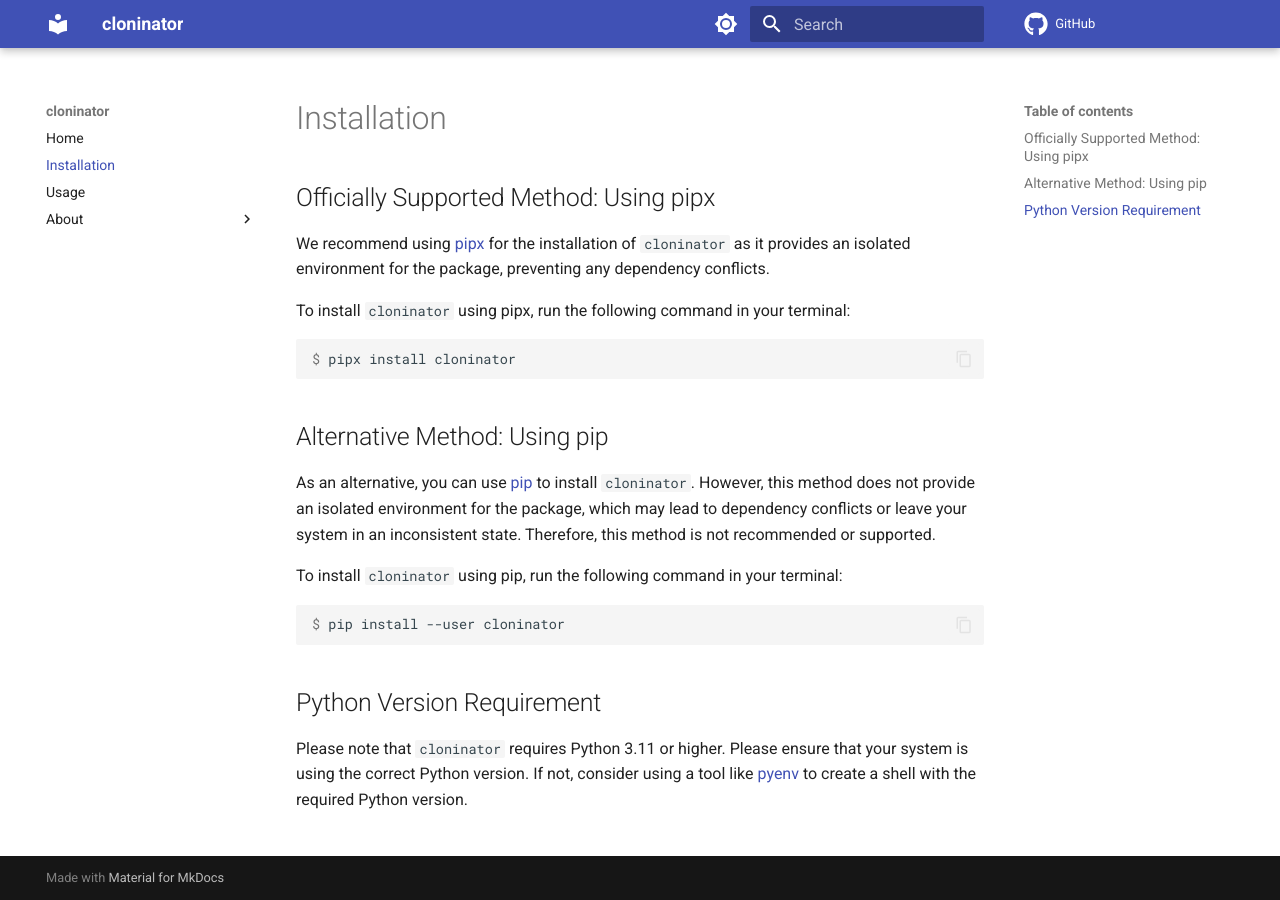
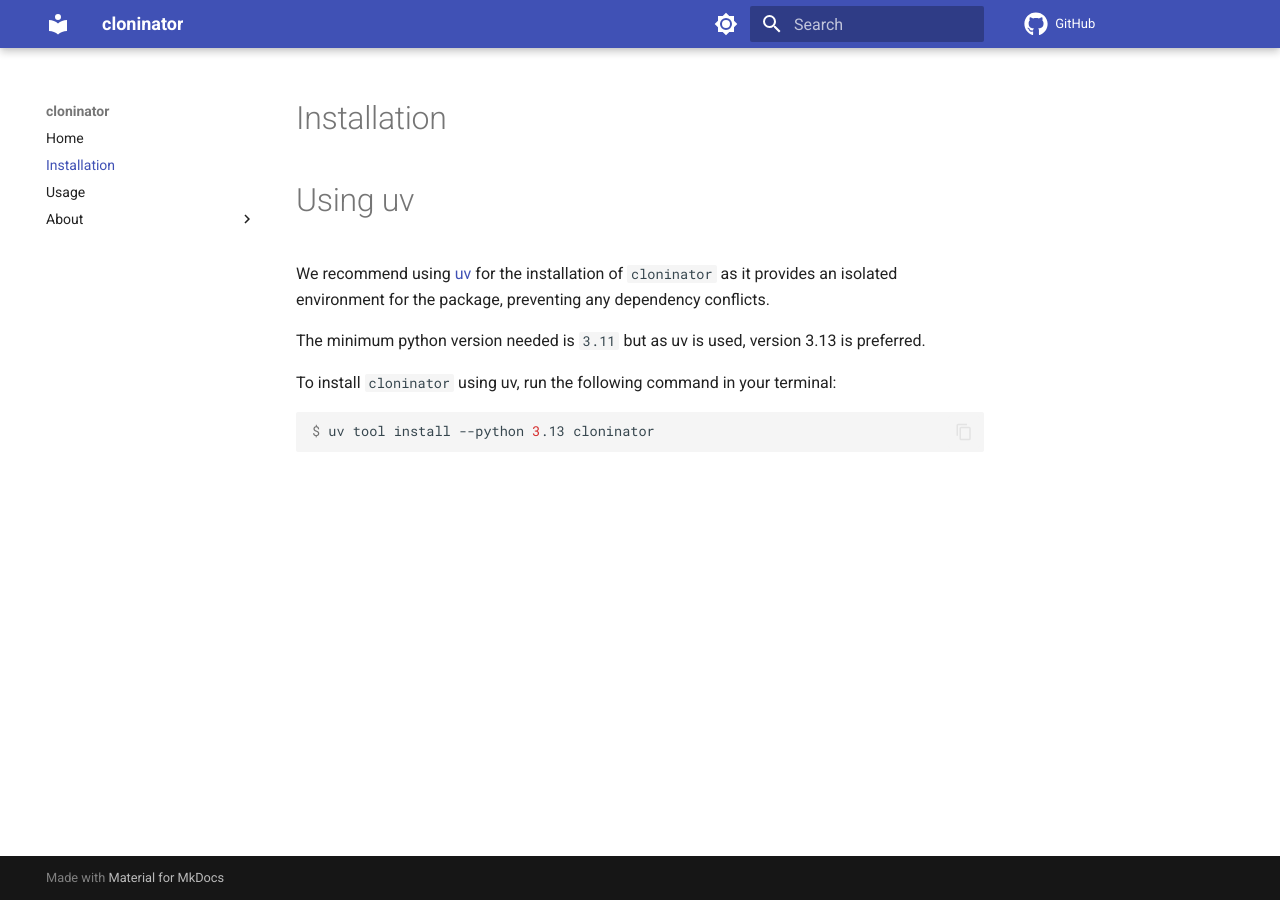
Before and after one commit to spapanik/cloninator, an MkDocs documentation site: the page built from docs/installation.md, in a window 1280 px wide. Built offline with MkDocs 1.6.1 and Material for MkDocs 9.7.7, drawn with Linux system fonts in a browser that asks for light colours; comment, search, counter and statistics services are not loaded.

Commit message:
📚 Update installation instructions

````diff
--- a/docs/installation.md
+++ b/docs/installation.md
@@ -1,35 +1,17 @@
 # Installation
 
-## Officially Supported Method: Using pipx
+# Using uv
 
-We recommend using [pipx] for the installation of `cloninator` as it provides
+We recommend using [uv] for the installation of `cloninator` as it provides
 an isolated environment for the package, preventing any dependency conflicts.
 
-To install `cloninator` using pipx, run the following command in your terminal:
+The minimum python version needed is `3.11` but as uv is used, version 3.13
+is preferred.
+
+To install `cloninator` using uv, run the following command in your terminal:
 
 ```console
-$ pipx install cloninator
+$ uv tool install --python 3.13 cloninator
 ```
 
-## Alternative Method: Using pip
-
-As an alternative, you can use [pip] to install `cloninator`.
-However, this method does not provide an isolated environment for the package,
-which may lead to dependency conflicts or leave your system in an inconsistent state.
-Therefore, this method is not recommended or supported.
-
-To install `cloninator` using pip, run the following command in your terminal:
-
-```console
-$ pip install --user cloninator
-```
-
-## Python Version Requirement
-
-Please note that `cloninator` requires Python 3.11 or higher. Please ensure
-that your system is using the correct Python version. If not,
-consider using a tool like [pyenv] to create a shell with the required Python version.
-
-[pip]: https://pip.pypa.io/en/stable/
-[pipx]: https://pypa.github.io/pipx/
-[pyenv]: https://github.com/pyenv/pyenv
+[uv]: https://github.com/astral-sh/uv
````
